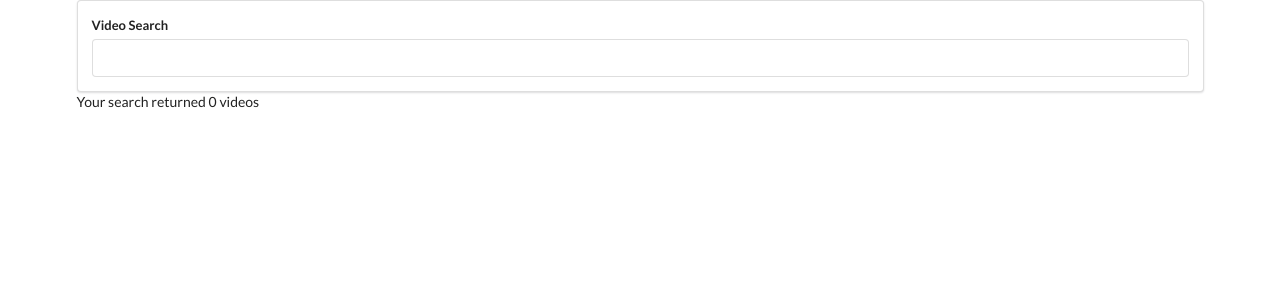
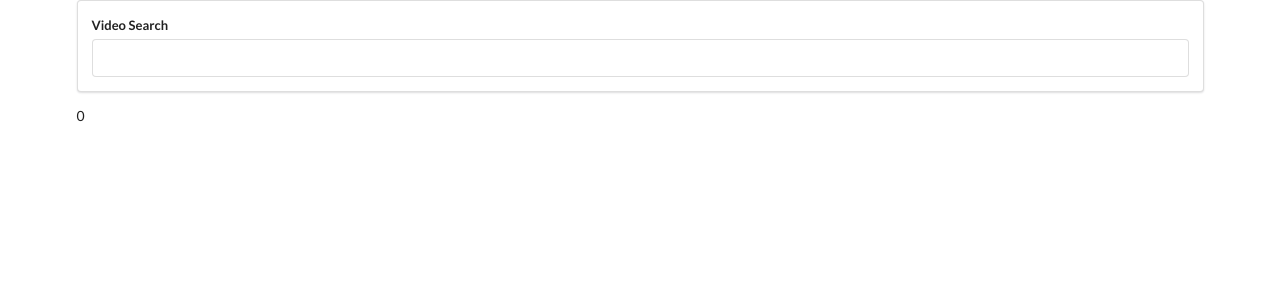
Before and after one commit to glitton/react-videos, a React (Create React App) app: page / in a window 1280 px wide. Shown: the top 300 px of the page. Built offline with nearby package versions, Linux system fonts and the light colour scheme.

Commit message:
added videolist component

```diff
--- a/src/components/App.js
+++ b/src/components/App.js
@@ -1,6 +1,7 @@
 import React from "react";
 import SearchBar from "./SearchBar";
 import youtube from "../apis/youtube";
+import VideoList from "./VideoList";
 
 class App extends React.Component {
   state = { videos: [] };
@@ -17,7 +18,7 @@
     return (
       <div className="ui container">
         <SearchBar onFormSubmit={this.onTermSubmit} />
-        Your search returned {this.state.videos.length} videos
+        <VideoList videos={this.state.videos} />
       </div>
     );
   }
--- /dev/null
+++ b/src/components/VideoList.js
@@ -0,0 +1,7 @@
+import React from "react";
+
+const VideoList = props => {
+  return <div>{props.videos.length}</div>;
+};
+
+export default VideoList;
```
